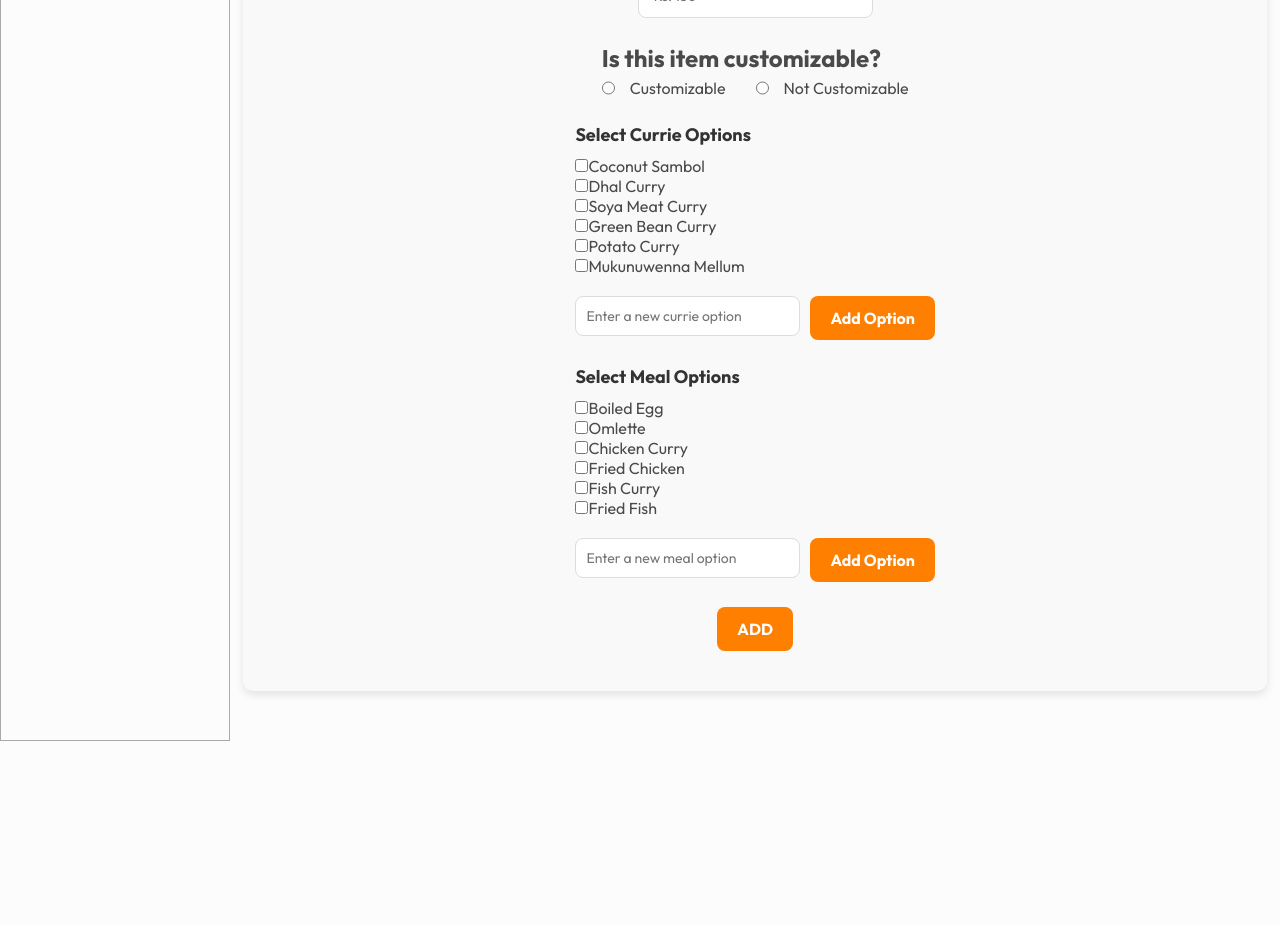
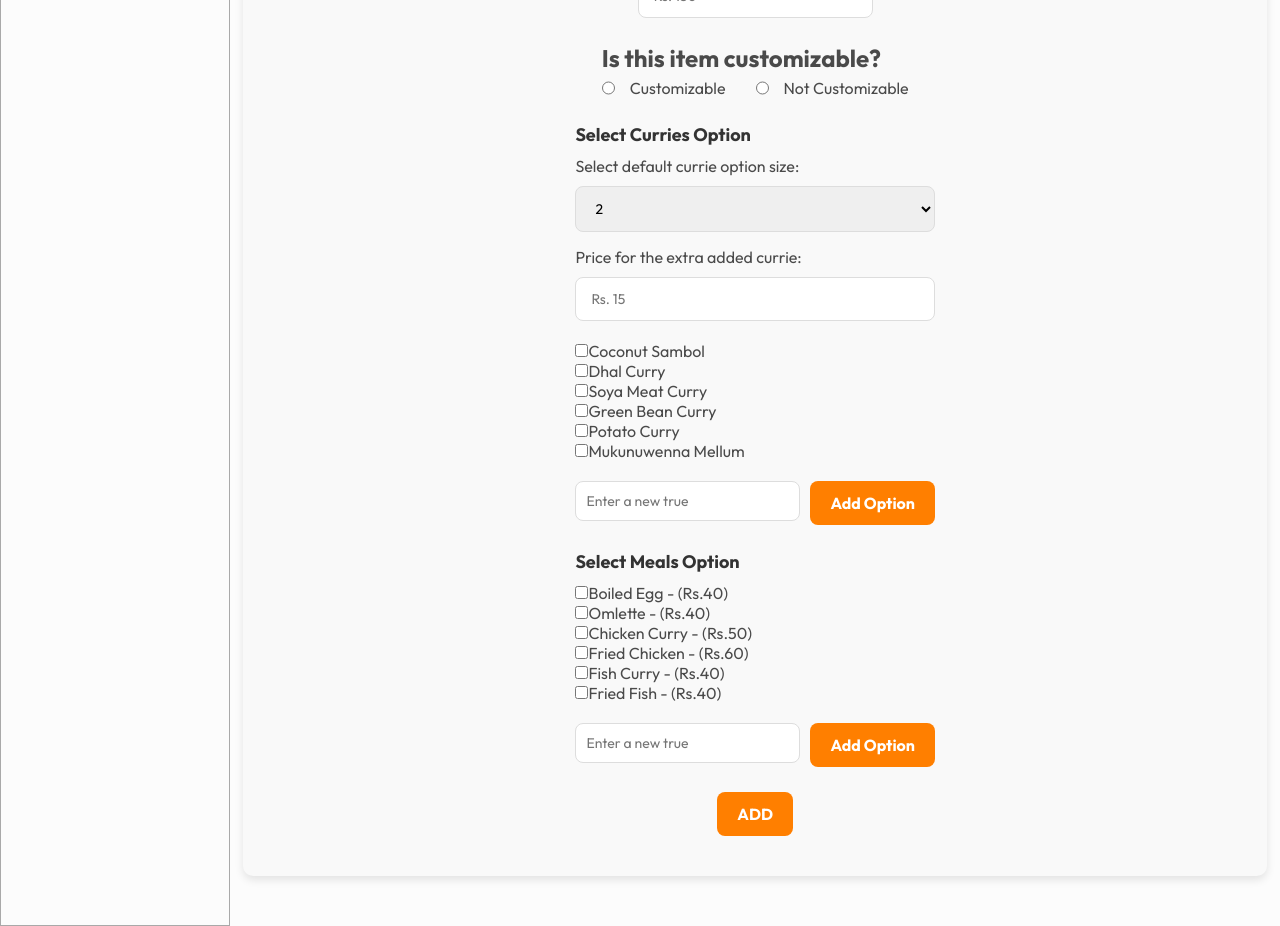
Before and after one commit to ZeroWillHero/Bitevote-adminpanel, a React (Vite) app: page / in a window 1280 px wide. Shown: the part 780-1706 px from the top of the page. Before the commit the page ends 1521 px from the top, so only its background shows below. Built offline with nearby package versions, Linux system fonts and the light colour scheme; no server answers; sample sign-in values are in the browser's storage.

Commit message:
added some functionalities to curries and meals

```diff
--- a/src/pages/Add/Add.css
+++ b/src/pages/Add/Add.css
@@ -108,6 +108,12 @@
     flex-wrap: wrap;
   }
 
+  .add-def-currie-options{
+    display: flex;
+    flex-direction: column;
+    gap: 15px;
+  }
+
   .add-currie-option input {
     max-width: 300px;
     padding: 10px;
--- a/src/pages/Add/Add.jsx
+++ b/src/pages/Add/Add.jsx
@@ -13,6 +13,7 @@ const Add = ({ url }) => {
     size: '',
     price: '',
     category: 'Fried Rice',
+    currie_size: '',
   });
 
   const [selectedOptions, setSelectedOptions] = useState({
@@ -30,12 +31,12 @@ const Add = ({ url }) => {
       'Mukunuwenna Mellum',
     ],
     mealOptions: [
-      'Boiled Egg',
-      'Omlette',
-      'Chicken Curry',
-      'Fried Chicken',
-      'Fish Curry',
-      'Fried Fish',
+      'Boiled Egg - (Rs.40)',
+      'Omlette - (Rs.40)',
+      'Chicken Curry - (Rs.50)',
+      'Fried Chicken - (Rs.60)',
+      'Fish Curry - (Rs.40)',
+      'Fried Fish - (Rs.40)',
     ],
   });
 
@@ -76,6 +77,8 @@ const Add = ({ url }) => {
     formData.append('size', data.size);
     formData.append('price', data.price);
     formData.append('category', data.category);
+    formData.append('currie_size', data.currie-size);
+    formData.append('extra_currie-price', data.extra-currie-price);
     formData.append('currieOptions', selectedOptions.currieOptions);
     formData.append('mealOptions', selectedOptions.mealOptions);
     return formData;
@@ -161,9 +164,38 @@ const Add = ({ url }) => {
 
         <CustomizableButton />
 
-        {['currieOptions', 'mealOptions'].map((type, index) => (
+        {['currieOptions'].map((type, index) => (
           <div key={index} className="add-currie-options">
-            <h2>Select {type === 'currieOptions' ? 'Currie Options' : 'Meal Options'}</h2>
+            <h2>Select Curries Option{type === 'currieOptions'}</h2>
+
+          {/* select default currie options */}
+            <div className="add-def-currie-options">
+          <div className="add-currie-size flex-col">
+            <p>Select default currie option size:</p>
+            <select name="currie_size" onChange={handleChange}>
+              <option value="2">2</option>
+              <option value="3">3</option>
+              <option value="4">4</option>
+              <option value="5">5</option>
+            </select>
+          </div>
+
+
+        {/* price for the extra added currie */}
+        <div className="add-extra-currie-price flex-col">
+            <p>Price for the extra added currie:</p>
+            <input
+              type="number"
+              name="extra_currie_price"
+              placeholder="Rs. 15"
+              value={data.extra_currie_price}
+              onChange={handleChange}
+            />
+          </div>
+          </div>
+          <br />
+
+            {/* select currie options */}
             {options[type].map((option, i) => (
               <div key={i}>
                 <label>
@@ -184,7 +216,7 @@ const Add = ({ url }) => {
                   type="text"
                   value={newOption[type]}
                   onChange={(e) => setNewOption((prev) => ({ ...prev, [type]: e.target.value }))}
-                  placeholder={`Enter a new ${type === 'currieOptions' ? 'currie option' : 'meal option'}`}
+                  placeholder={`Enter a new ${type === 'currieOptions'}`}
                 />
               </div>
               <div className="flex">
@@ -200,6 +232,53 @@ const Add = ({ url }) => {
           </div>
         ))}
 
+        {/* add meal option */}
+        {['mealOptions'].map((type, index) => (
+          <div key={index} className="add-currie-options">
+            <h2>Select Meals Option{type === 'mealOptions'}</h2>
+
+          {/* select default currie options */}
+
+
+
+            {/* select currie options */}
+            {options[type].map((option, i) => (
+              <div key={i}>
+                <label>
+                  <input
+                    type="checkbox"
+                    value={option}
+                    checked={selectedOptions[type].includes(option)}
+                    onChange={(e) => handleCheckboxChange(e, type)}
+                  />
+                  {option}
+                </label>
+              </div>
+            ))}
+
+            <div className="add-currie-option" style={{ marginTop: '20px' }}>
+              <div className="add-currie-option-area flex">
+                <input
+                  type="text"
+                  value={newOption[type]}
+                  onChange={(e) => setNewOption((prev) => ({ ...prev, [type]: e.target.value }))}
+                  placeholder={`Enter a new ${type === 'mealOptions'}`}
+                />
+              </div>
+              <div className="flex">
+                <button
+                  type="button"
+                  className="add-currie-option-btn"
+                  onClick={() => handleAddOption(type)}
+                >
+                  Add Option
+                </button>
+              </div>
+            </div>
+          </div>
+        ))}
+
+
         <button type="submit" className="add-btn">ADD</button>
       </form>
     </div>
```
Also changed, not shown: src/components/CurrienMealSelection/CurrienMealSelection.jsx (added, +91 -0 lines), src/components/CurrienMealSelection/CurrienMealSelection.css (added).
